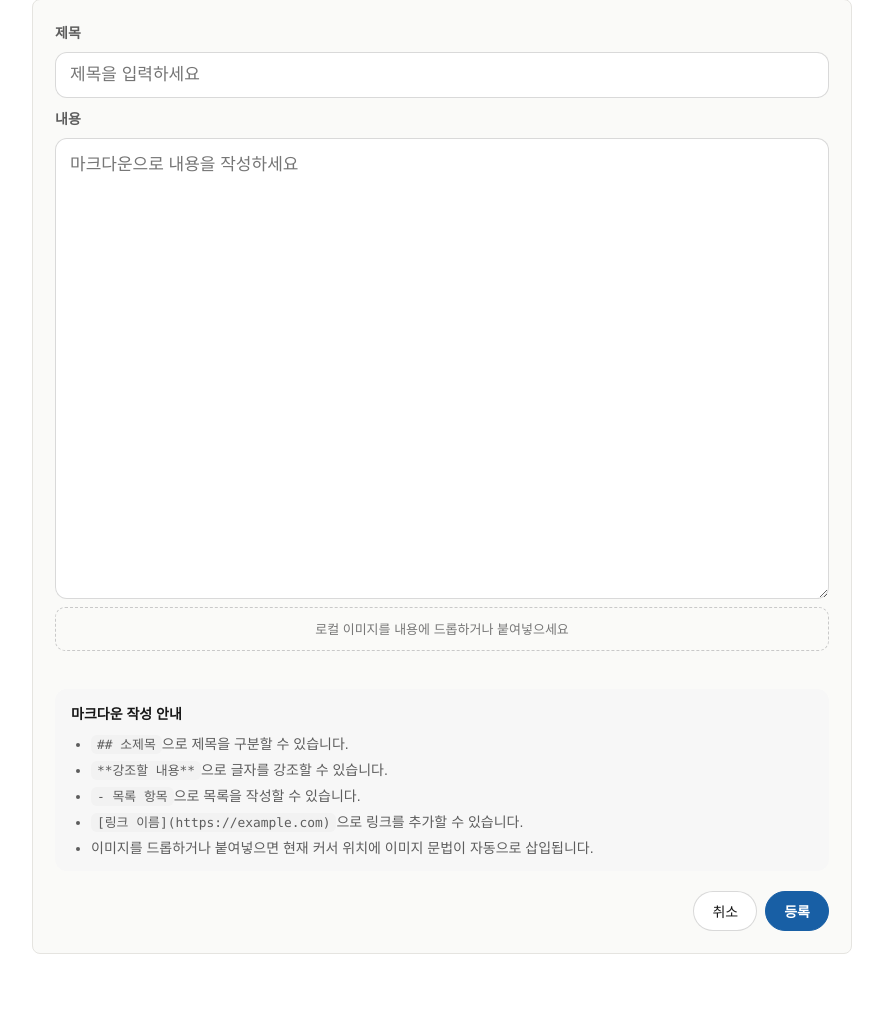
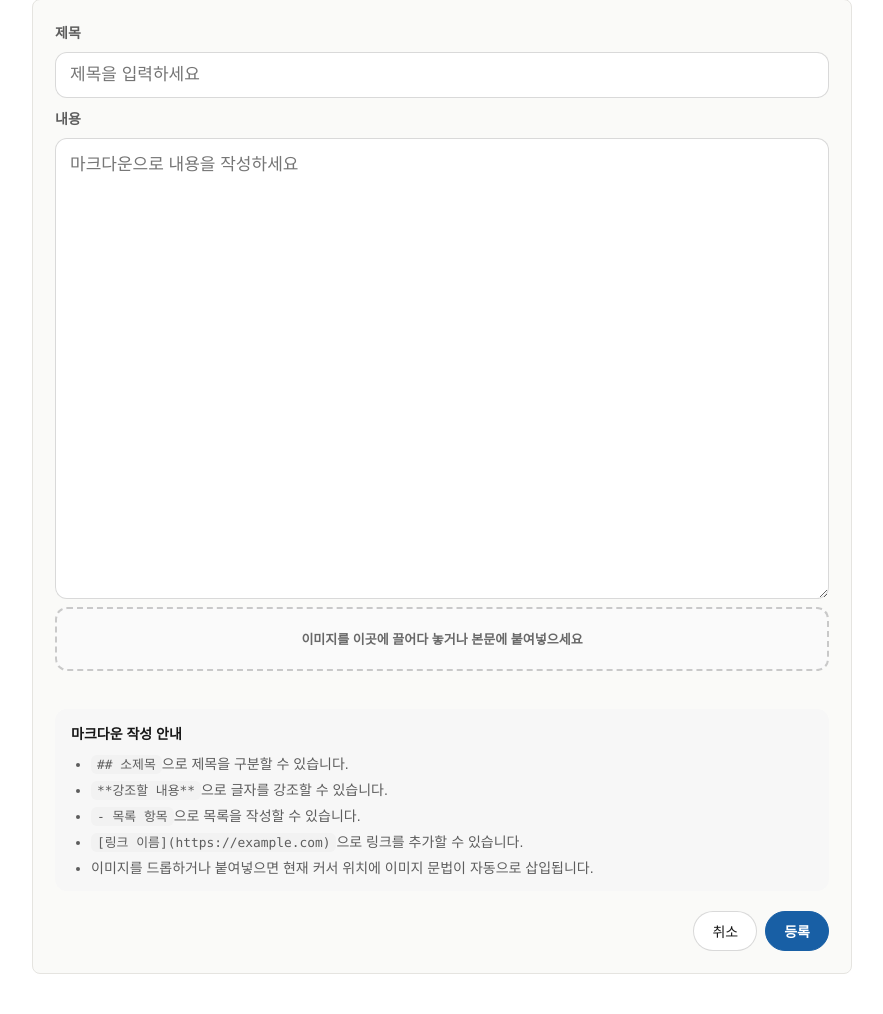
Before and after one commit to doyeon789/mine-tuning-web, a Django app: page /community/new/ in a window 1280 px wide. Shown: the part 184-1198 px from the top of the page, without its empty margins (198-1081 px from the left). Before the commit the page ends 1138 px from the top, so only its background shows below. Run offline with Django 5.2, Linux system fonts and the light colour scheme; the visitor is signed in with stand-in values (Sample User, id 1); some libraries are stand-ins or nearby versions.

Commit message:
style: 게시글 이미지 드롭 영역 수정

```diff
--- a/community/templates/community/post_form.html
+++ b/community/templates/community/post_form.html
@@ -30,7 +30,7 @@
         >
             {{ form.content }}
             <div class="community-image-drop-hint" data-image-drop-hint>
-                로컬 이미지를 내용에 드롭하거나 붙여넣으세요
+                이미지를 이곳에 끌어다 놓거나 본문에 붙여넣으세요
             </div>
             <p
                 class="community-image-upload-status"
--- a/static/css/styles.css
+++ b/static/css/styles.css
@@ -1922,24 +1922,27 @@ a {
     display: flex;
     align-items: center;
     justify-content: center;
-    min-height: 44px;
-    border: 1px dashed #c9c9c9;
-    border-radius: 10px;
-    color: #777777;
-    padding: 9px 12px;
+    min-height: 64px;
+    border: 2px dashed #c9c9c9;
+    border-radius: 12px;
+    background: #fafafa;
+    color: #686868;
+    padding: 14px 16px;
     font-size: 13px;
+    font-weight: 600;
     text-align: center;
     transition:
         border-color 0.15s ease,
         background 0.15s ease,
-        color 0.15s ease;
+        color 0.15s ease,
+        transform 0.15s ease;
 }
 
 .community-markdown-editor.dragging .community-image-drop-hint {
-    border-color: #171717;
-    background: #f0f0f0;
-    color: #171717;
-    font-weight: 700;
+    border-color: var(--community-blue-600);
+    background: var(--community-blue-50);
+    color: var(--community-blue-600);
+    transform: translateY(-1px);
 }
 
 .community-image-upload-status {
```
